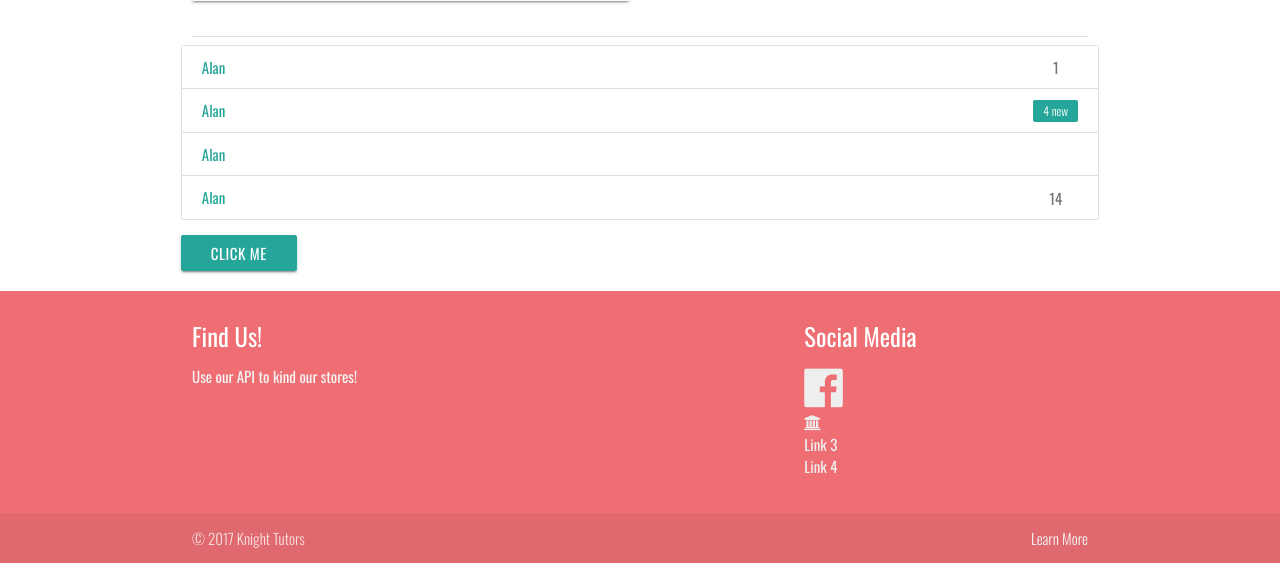
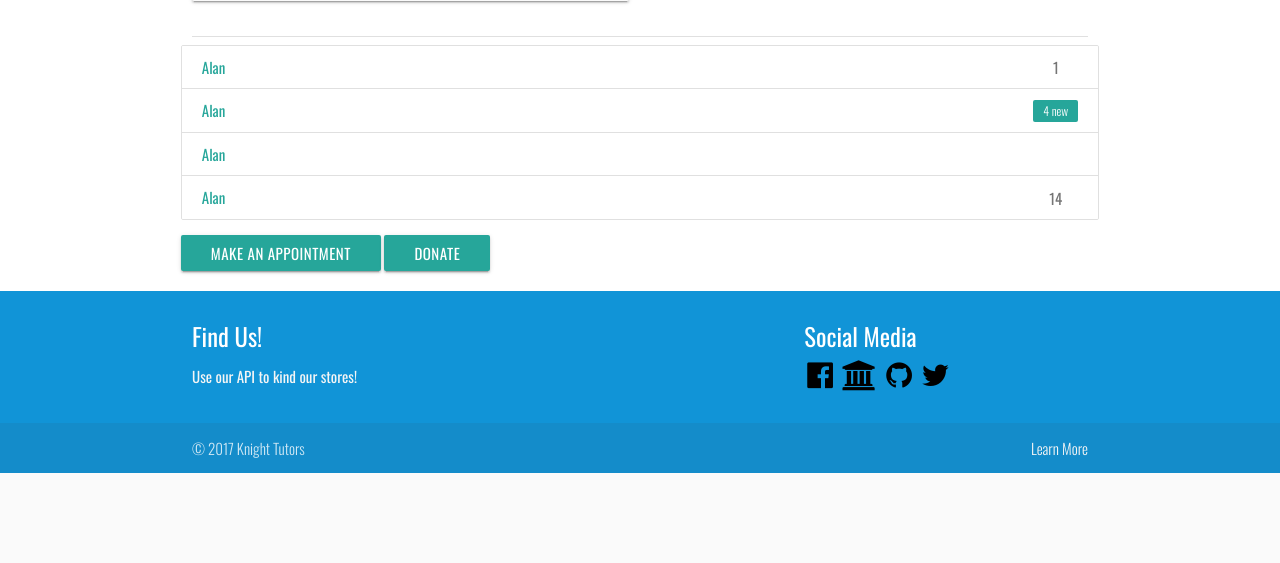
Before and after one commit to stevenpelletier90/ass4, a PHP site: page / in a window 1280 px wide. Shown: the part 1741-2304 px from the top of the page. After the commit the page ends 2214 px from the top, so only its background shows below. Run offline with PHP 8.4, Linux system fonts and the light colour scheme; some libraries are stand-ins or nearby versions.

Commit message:
animate and more jquery

```diff
--- a/css/main.css
+++ b/css/main.css
@@ -6,6 +6,8 @@ body {
     min-height: 100vh;
     flex-direction: column;
     font-family: 'Oswald', sans-serif;
+    background-color: rgba(#636363, 0.28);
+
 }
 
 main {
@@ -23,7 +25,7 @@ nav {
 }
 
 nav.active {
-    background: green;
+    background: #0095E2;
     -webkit-transition: all 0.5s ease;
     -moz-transition: all 0.5s ease;
     -o-transition: all 0.5s ease;
@@ -50,3 +52,22 @@ nav.active {
 .features {
   padding-top: 35px;
 }
+
+.footer-icons {
+  padding: 3px;
+}
+
+.container {
+  color: rgba(#636363, .66);
+}
+
+.page-footer {
+  background-color: #1194d7;
+}
+
+a.footer-icons {
+  color: black;
+}
+a.footer-icons:hover {
+  color:white;
+}
--- a/index.html
+++ b/index.html
@@ -7,6 +7,7 @@
     <link href="http://fonts.googleapis.com/icon?family=Material+Icons" rel="stylesheet">
     <link href="https://cdnjs.cloudflare.com/ajax/libs/materialize/0.98.1/css/materialize.min.css" rel="stylesheet">
     <link href="https://maxcdn.bootstrapcdn.com/font-awesome/4.7.0/css/font-awesome.min.css" rel="stylesheet">
+    <link rel="stylesheet" href="https://cdnjs.cloudflare.com/ajax/libs/animate.css/3.5.2/animate.min.css">
     <link href="css/main.css" rel="stylesheet">
 </head>
 
@@ -15,19 +16,19 @@
         <div class="navbar-fixed">
             <nav>
                 <div class="nav-wrapper">
-                    <a class="brand-logo" href="#!">KNIGHT TUTORS</a> <a class="button-collapse" data-activates="mobile-demo" href="#"><i class="material-icons">menu</i></a>
+                    <a class="animated fadeInRight brand-logo" href="#!">KNIGHT TUTORS</a> <a class="button-collapse" data-activates="mobile-demo" href="#"><i class="material-icons">menu</i></a>
                     <ul class="right hide-on-med-and-down">
                         <li>
-                            <a href="faq.html">ABOUT</a>
+                            <a href="#footer">ABOUT</a>
                         </li>
                         <li>
-                            <a href="find.html">FAQ</a>
+                            <a href="#footer">FAQ</a>
                         </li>
                         <li>
-                            <a href="#">OUR TUTORS</a>
+                            <a href="#footer">OUR TUTORS</a>
                         </li>
                         <li>
-                            <a href="#">DONATE</a>
+                            <a href="#footer">DONATE</a>
                         </li>
                     </ul>
                 </div>
@@ -255,12 +256,27 @@
   <a href="#!" class="collection-item">Alan</a>
   <a href="#!" class="collection-item"><span class="badge">14</span>Alan</a>
 </div>
-<a href="#!" class="btn" onclick="Materialize.fadeInImage('#image-test')" id="myButton">Click Me</a>
+<a href="#!" class="btn" onclick="Materialize.fadeInImage('#image-test')" id="myButton">MAKE AN APPOINTMENT</a>
   <img class="circle responsive-img" src="https://placeimg.com/640/640/any" id="image-test">
+  <!-- Modal Trigger -->
+  <a class="waves-effect waves-light btn" href="#modal1">DONATE</a>
+
+  <!-- Modal Structure -->
+  <div id="modal1" class="modal bottom-sheet">
+    <div class="modal-content">
+      <h4>DONATE HERE</h4>
+      <p>A bunch of text</p>
+    </div>
+    <div class="modal-footer">
+      <a href="#!" class="modal-action modal-close waves-effect waves-green btn-flat">CLOSE</a>
+    </div>
+  </div>
 
         </div>
     </div>
-    <footer class="page-footer">
+
+
+    <footer id="footer" class="page-footer scrollspy">
         <div class="container">
             <div class="row">
                 <div class="col l6 s12">
@@ -269,26 +285,21 @@
                 </div>
                 <div class="col l4 offset-l2 s12">
                     <h5 class="white-text">Social Media</h5>
-                    <ul>
-                        <li>
-                            <a class="grey-text text-lighten-3" href="#!"><i aria-hidden="true" class="fa fa-facebook-official fa-3x"></i></a>
-                        </li>
-                        <li>
-                            <a class="grey-text text-lighten-3" href="#!"><i aria-hidden="true" class="fa fa-university"></i></a>
-                        </li>
-                        <li>
-                            <a class="grey-text text-lighten-3" href="#!">Link 3</a>
-                        </li>
-                        <li>
-                            <a class="grey-text text-lighten-3" href="#!">Link 4</a>
-                        </li>
-                    </ul>
+
+                            <a class="footer-icons" href="#!"><i aria-hidden="true" class="fa fa-facebook-official fa-2x"></i></a>
+
+                            <a class="footer-icons" href="#!"><i aria-hidden="true" class="fa fa-university fa-2x"></i></a>
+
+                            <a class="footer-icons" href="#!"><i class="fa fa-github fa-2x" aria-hidden="true"></i></a>
+
+                            <a class="footer-icons" href="#!"><i class="fa fa-twitter fa-2x" aria-hidden="true"></i></a>
+
                 </div>
             </div>
         </div>
         <div class="footer-copyright">
             <div class="container">
-                © 2017 Knight Tutors <a class="grey-text text-lighten-4 right" href="#!">Learn More</a>
+                © 2017 Knight Tutors <a class="grey-text text-lighten-4 right" href="#modal1">Learn More</a>
             </div>
         </div>
     </footer>
--- a/js/main.js
+++ b/js/main.js
@@ -1,7 +1,9 @@
 $(document).ready(function() {
+    $('.scrollspy').scrollSpy();
     $('.slider').slider();
     $('.button-collapse').sideNav();
     $('.collapsible').collapsible();
+    $('.modal').modal();
     $('#image-test').hide();
     $('#myButton').click(function(){
     $('#image-test').show(1000);
```
